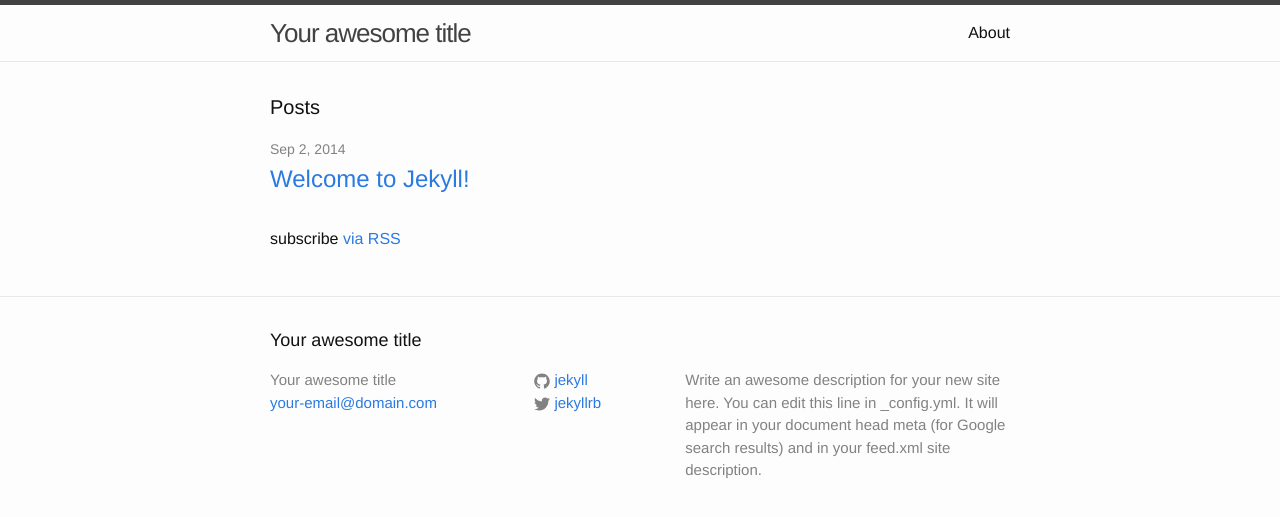
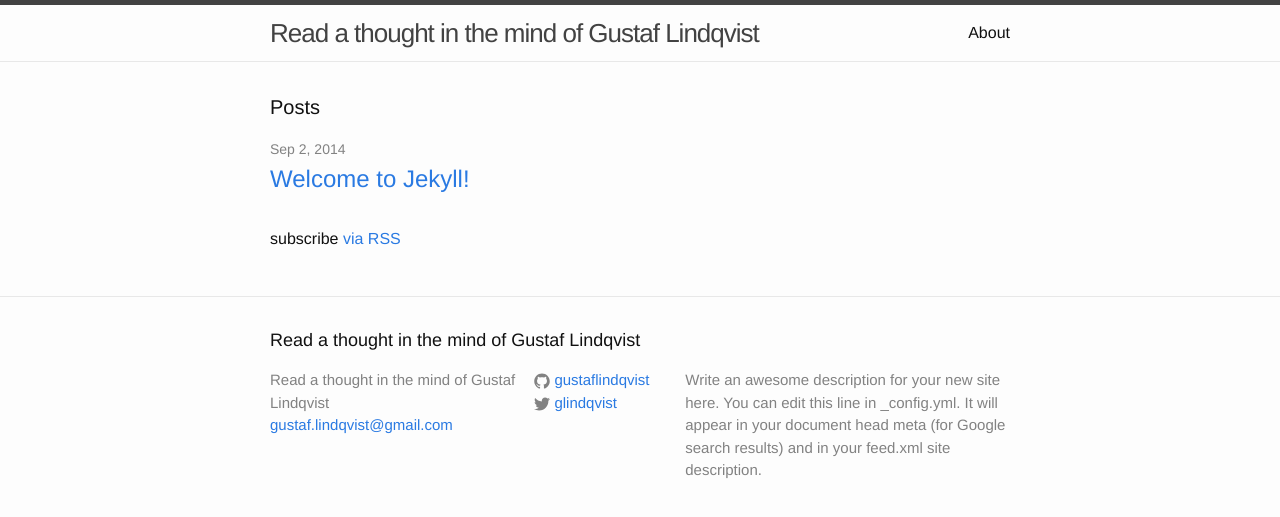
Before and after one commit to gustaflindqvist/gustaflindqvist.github.io, a Jekyll site: the page built from index.html, in a window 1280 px wide. Shown: the top 517 px of the page. Built offline with Jekyll 4.4.1, drawn with Linux system fonts in a browser that asks for light colours.

Commit message:
Updated the config with right username's

```diff
--- a/_config.yml
+++ b/_config.yml
@@ -1,14 +1,14 @@
 # Site settings
-title: Your awesome title
-email: your-email@domain.com
+title: Read a thought in the mind of Gustaf Lindqvist
+email: gustaf.lindqvist@gmail.com
 description: > # this means to ignore newlines until "baseurl:"
   Write an awesome description for your new site here. You can edit this
   line in _config.yml. It will appear in your document head meta (for
   Google search results) and in your feed.xml site description.
 baseurl: "" # the subpath of your site, e.g. /blog/
-url: "http://yourdomain.com" # the base hostname & protocol for your site
-twitter_username: jekyllrb
-github_username:  jekyll
+url: "http://gustaflindqvist.net" # the base hostname & protocol for your site
+twitter_username: glindqvist
+github_username:  gustaflindqvist
 
 # Build settings
 markdown: kramdown
```
